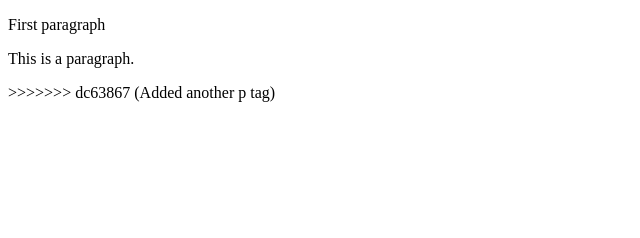
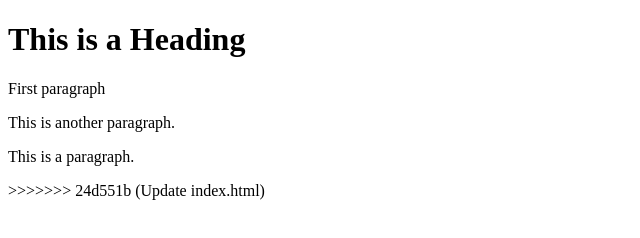
Before and after one commit to lilj00/learning-git, a plain HTML site: page index.html in a window 1280 px wide. Shown: the whole page, without its empty margins (0-640 px from the left). Drawn offline with Linux system fonts and the light colour scheme.

Commit message:
Update index.html

```diff
--- a/index.html
+++ b/index.html
@@ -4,7 +4,10 @@
 <title>Page Title</title>
 </head>
 <body>
+  <h1>This is a Heading</h1>
     <p>First paragraph </p>
-    <p>This is a paragraph.</p>>>>>>>> dc63867 (Added another p tag)
+    <p>This is another paragraph.</p>
+    <p>This is a paragraph.</p>
+>>>>>>> 24d551b (Update index.html)
 </body>
 </html>
```
